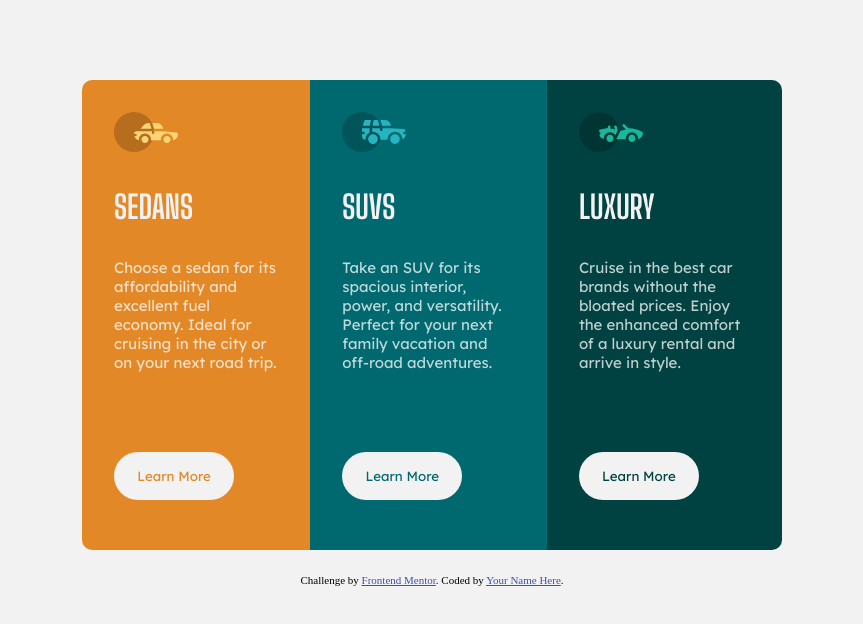
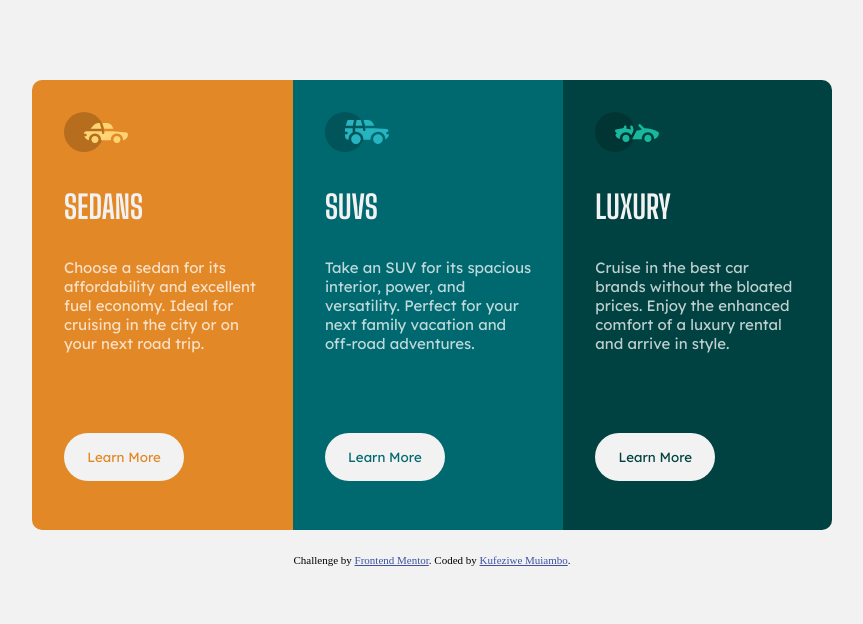
Before and after one commit to kufeziwe-muiambo/Preview-card, a plain HTML site: page index.html in a window 1280 px wide. Shown: the whole page, without its empty margins (208-1071 px from the left). Drawn offline with Linux system fonts and the light colour scheme.

Commit message:
Finish finish

```diff
--- a/index.html
+++ b/index.html
@@ -69,7 +69,8 @@
         Challenge by
         <a href="https://www.frontendmentor.io?ref=challenge" target="_blank"
           >Frontend Mentor</a
-        >. Coded by <a href="#">Your Name Here</a>.
+        >. Coded by
+        <a href="https://github.com/kufeziwe-muiambo">Kufeziwe Muiambo</a>.
       </div>
     </footer>
   </body>
--- a/style.css
+++ b/style.css
@@ -102,8 +102,8 @@ img {
 @media (min-width: 450px) {
   .container {
     width: 70%;
-    max-width: 700px;
-    min-height: 470px;
+    max-width: 800px;
+    min-height: 450px;
     margin: 5rem auto 1.5rem;
     display: flex;
     flex-direction: row;
```
